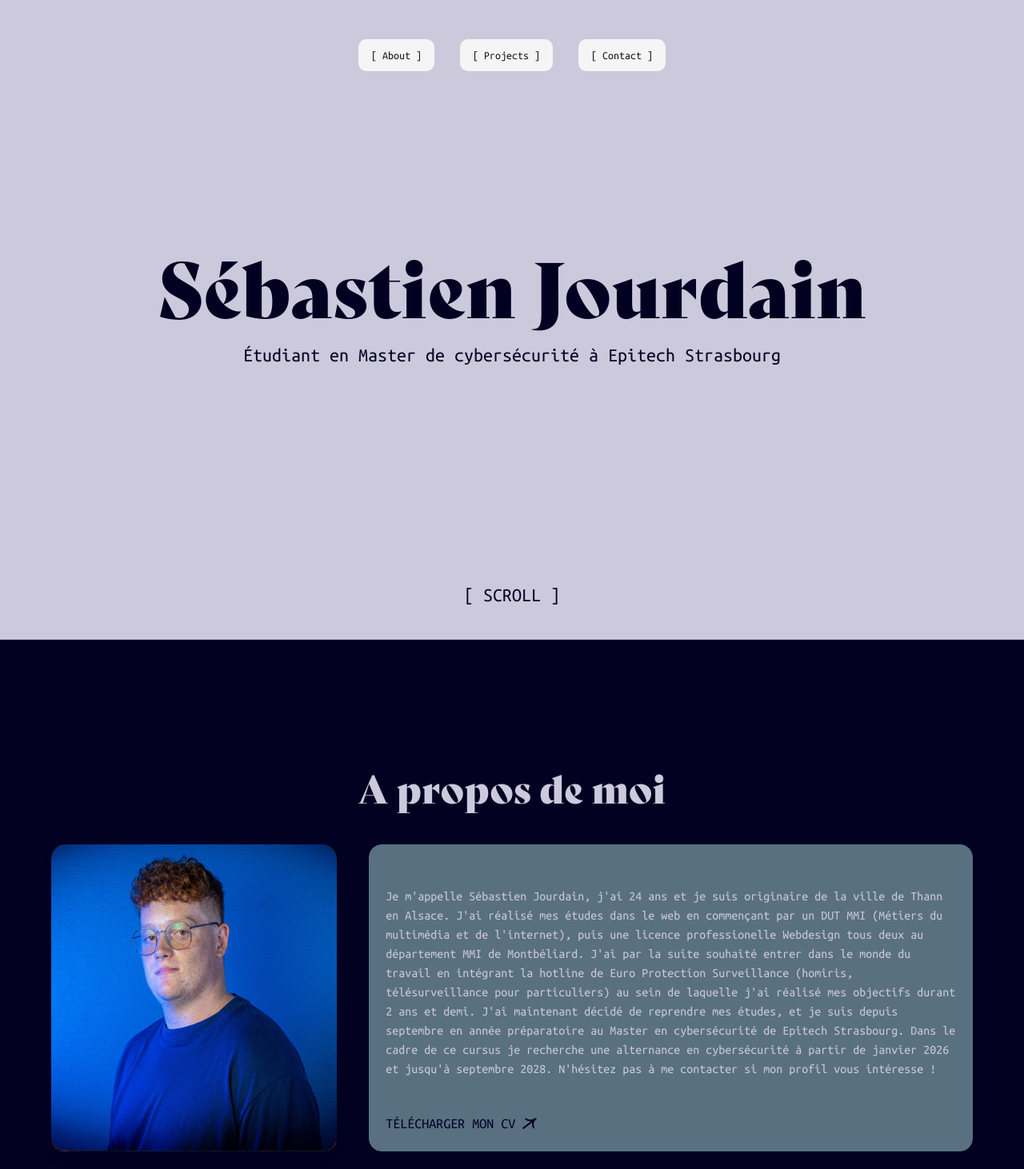
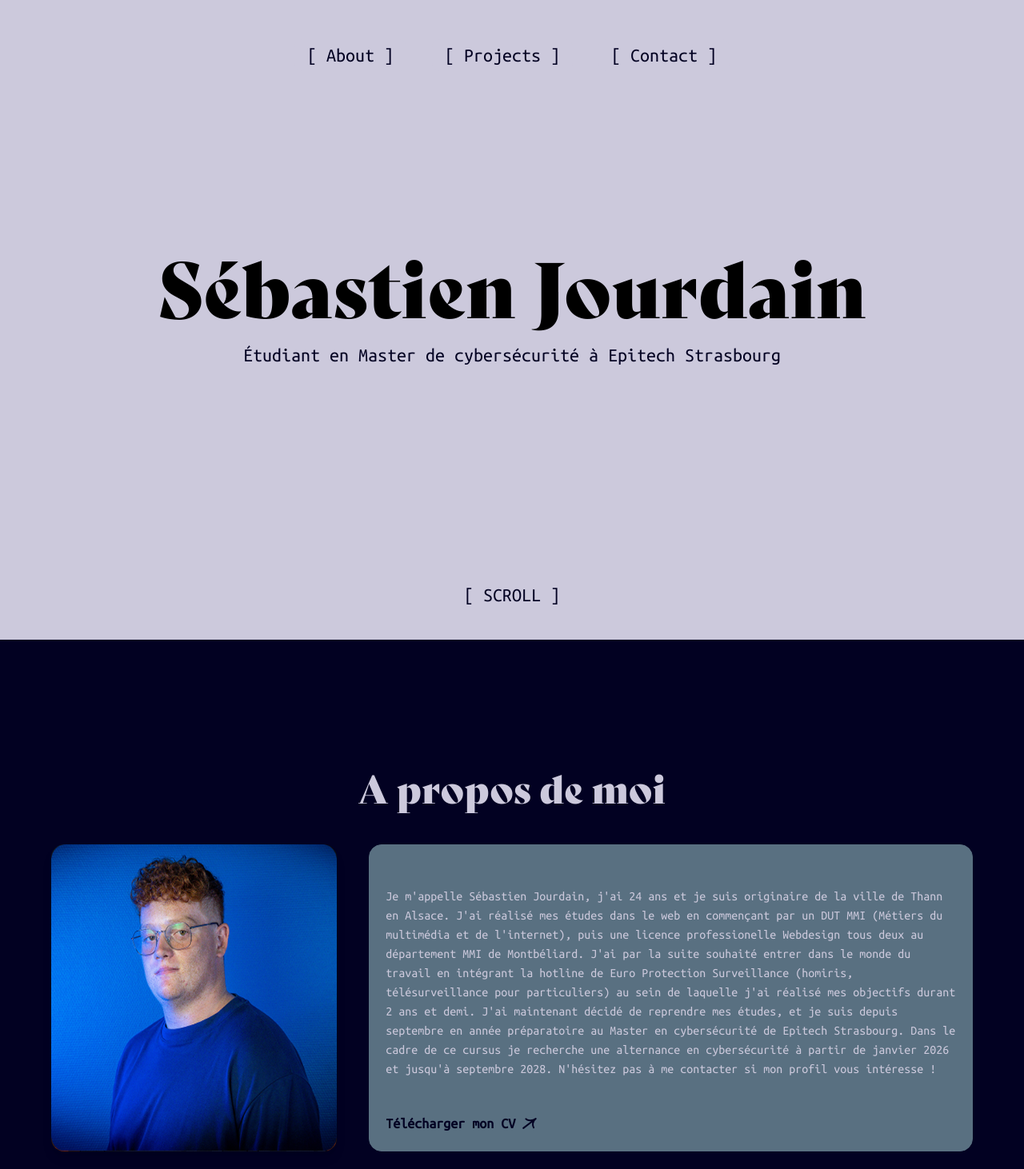
Before and after one commit to SebastienJourdain/Portfolio2025, a Next.js app: page / in a window 1280 px wide. Shown: the top 1462 px of the page at 80% size. Built offline with nearby package versions, Linux system fonts and the light colour scheme.

Commit message:
ajout animations navbar,hero & download about

```diff
--- a/components/About.js
+++ b/components/About.js
@@ -1,5 +1,6 @@
 "use client";
 import { useEffect, useRef } from "react";
+import DecryptedText from '@/components/ui/shadcn-io/decrypted-text';
 
 export default function About() {
   const skills = [
@@ -107,23 +108,33 @@ export default function About() {
           <p className="mb-6 text-dominante">
             Je m'appelle Sébastien Jourdain, j'ai 24 ans et je suis originaire
             de la ville de Thann en Alsace. J'ai réalisé mes études dans le web
-            en commençant par un DUT MMI (Métiers du multimédia et
-            de l'internet), puis une licence professionelle Webdesign tous deux
-            au département MMI de Montbéliard. J'ai par la suite souhaité
-            entrer dans le monde du travail en intégrant la hotline de Euro Protection
-            Surveillance (homiris, télésurveillance pour particuliers) au sein de laquelle
-            j'ai réalisé mes objectifs durant 2 ans et demi. J'ai maintenant décidé de reprendre
-            mes études, et je suis depuis septembre en année préparatoire au Master en cybersécurité
-            de Epitech Strasbourg. Dans le cadre de ce cursus je recherche une alternance en cybersécurité
-            à partir de janvier 2026 et jusqu'à septembre 2028. N'hésitez pas à me contacter si mon profil vous intéresse !
+            en commençant par un DUT MMI (Métiers du multimédia et de
+            l'internet), puis une licence professionelle Webdesign tous deux au
+            département MMI de Montbéliard. J'ai par la suite souhaité entrer
+            dans le monde du travail en intégrant la hotline de Euro Protection
+            Surveillance (homiris, télésurveillance pour particuliers) au sein
+            de laquelle j'ai réalisé mes objectifs durant 2 ans et demi. J'ai
+            maintenant décidé de reprendre mes études, et je suis depuis
+            septembre en année préparatoire au Master en cybersécurité de
+            Epitech Strasbourg. Dans le cadre de ce cursus je recherche une
+            alternance en cybersécurité à partir de janvier 2026 et jusqu'à
+            septembre 2028. N'hésitez pas à me contacter si mon profil vous
+            intéresse !
           </p>
 
           <a
             href="Cv_Sebastien_Jourdain.pdf"
             download
-            className="inline-flex text-lg text-bold text-secondaire items-center gap-2 w-fit"
+            className="inline-flex text-lg font-bold text-secondaire items-center gap-2 w-fit"
           >
-            TÉLÉCHARGER MON CV
+            <DecryptedText
+              text="Télécharger mon CV"
+              speed={60}
+              maxIterations={15}
+              sequential={false}
+              encryptedClassName="text-lg text-secondaire"
+              animateOn="hover"
+            />
             <img
               src="img/icones/cvdownload.svg"
               alt="download icon"
--- a/components/Hero.js
+++ b/components/Hero.js
@@ -1,9 +1,6 @@
 "use client";
 
-import { ArrowRight } from "lucide-react";
-import { FlipButton } from '@/components/ui/shadcn-io/flip-button';
-import DecryptedText from '@/components/ui/shadcn-io/decrypted-text';
-import TextPressure from '@/components/ui/shadcn-io/text-pressure';
+import TypingText from "@/components/ui/shadcn-io/typing-text";
 
 export default function Hero() {
   const scrollToProjects = () => {
@@ -11,18 +8,28 @@ export default function Hero() {
   };
 
   return (
-    <section id="home" className="min-h-screen flex items-center justify-center bg-dominante"
+    <section
+      id="home"
+      className="min-h-screen flex items-center justify-center bg-dominante"
     >
       <div className="max-w-7xl w-full mx-auto flex flex-col justify-between items-center text-center min-h-screen py-10">
-
         <div className="flex flex-col items-center justify-center flex-grow">
           <h2 className="text-5xl md:text-8xl mb-6 font-heading text-secondaire">
-            Sébastien Jourdain
+            <TypingText
+              text={["Sébastien Jourdain"]}
+              typingSpeed={75}
+              pauseDuration={1500}
+              showCursor={true}
+              cursorCharacter="|"
+              className="text-5xl md:text-8xl font-heading text-secondaire"
+              variableSpeed={{ min: 50, max: 120 }}
+              hideCursorOnComplete={true}
+            />
           </h2>
+
           <p className="text-xl md:text-2xl text-secondaire">
             Étudiant en Master de cybersécurité à Epitech Strasbourg
           </p>
-
         </div>
 
         <p className="text-xl md:text-2xl text-secondaire ">[ SCROLL ]</p>
--- a/components/Navbar.js
+++ b/components/Navbar.js
@@ -41,8 +41,7 @@ export default function Navbar() {
         <ul className=" md:flex gap-8 items-center">
           {navItems.map((item) => (
             <li className='w-full text-center' key={item.id}>
-
-              <LiquidButton>{item.label}</LiquidButton>
+              <LiquidButton onClick={() => scrollToSection(item.id)}>{item.label}</LiquidButton>
             </li>
           ))}
         </ul>
--- a/components/ui/shadcn-io/flip-button/index.jsx
+++ b/components/ui/shadcn-io/flip-button/index.jsx
@@ -57,7 +57,7 @@ function FlipButton({
         transition={transition}
         className={cn(
           DEFAULT_SPAN_CLASS_NAME,
-          'bg-muted text-black dark:text-white',
+          'bg-fond text-secondaire',
           frontClassName
         )}>
         {frontText}
--- a/components/ui/shadcn-io/liquid-button/index.jsx
+++ b/components/ui/shadcn-io/liquid-button/index.jsx
@@ -11,7 +11,7 @@ const buttonVariants = cva(
     variants: {
       variant: {
         default:
-          'text-primary hover:text-primary-foreground !bg-muted [--liquid-button-color:var(--primary)]',
+          'text-secondaire text-xl md:text-2xl hover:text-dominante !bg-dominante [--liquid-button-color:var(--color-secondaire)]',
         outline:
           'border !bg-background dark:!bg-input/30 dark:border-input [--liquid-button-color:var(--primary)]',
         secondary:
--- /dev/null
+++ b/components/ui/shadcn-io/typing-text/index.jsx
@@ -0,0 +1,98 @@
+"use client";
+
+import { useState, useEffect } from "react";
+
+export default function TypingText({
+  text,
+  typingSpeed = 75,
+  pauseDuration = 1500,
+  showCursor = true,
+  cursorCharacter = "|",
+  className = "",
+  textColors = ["#000000"],
+  variableSpeed,
+  hideCursorOnComplete = false,
+}) {
+  const [displayText, setDisplayText] = useState("");
+  const [currentIndex, setCurrentIndex] = useState(0);
+  const [charIndex, setCharIndex] = useState(0);
+  const [isDeleting, setIsDeleting] = useState(false);
+  const [isPaused, setIsPaused] = useState(false);
+  const [isComplete, setIsComplete] = useState(false);
+
+  useEffect(() => {
+    const currentText = text[currentIndex];
+
+    const getTypingSpeed = () => {
+      if (variableSpeed) {
+        return (
+          Math.random() * (variableSpeed.max - variableSpeed.min) +
+          variableSpeed.min
+        );
+      }
+      return typingSpeed;
+    };
+
+    if (isPaused) {
+      const pauseTimeout = setTimeout(() => {
+        setIsPaused(false);
+        setIsDeleting(true);
+      }, pauseDuration);
+      return () => clearTimeout(pauseTimeout);
+    }
+
+    if (!isDeleting && charIndex < currentText.length) {
+      const timeout = setTimeout(() => {
+        setDisplayText(currentText.substring(0, charIndex + 1));
+        setCharIndex(charIndex + 1);
+      }, getTypingSpeed());
+      return () => clearTimeout(timeout);
+    } else if (!isDeleting && charIndex === currentText.length) {
+      if (hideCursorOnComplete && currentIndex === text.length - 1) {
+        setIsComplete(true);
+      } else {
+        setIsPaused(true);
+      }
+    } else if (isDeleting && charIndex > 0) {
+      const timeout = setTimeout(() => {
+        setDisplayText(currentText.substring(0, charIndex - 1));
+        setCharIndex(charIndex - 1);
+      }, typingSpeed / 2);
+      return () => clearTimeout(timeout);
+    } else if (isDeleting && charIndex === 0) {
+      setIsDeleting(false);
+      setCurrentIndex((currentIndex + 1) % text.length);
+    }
+  }, [
+    charIndex,
+    currentIndex,
+    isDeleting,
+    isPaused,
+    text,
+    typingSpeed,
+    pauseDuration,
+    textColors,
+    variableSpeed,
+    hideCursorOnComplete,
+  ]);
+
+  const currentColor = textColors[currentIndex % textColors.length];
+
+  return (
+    <span className={className}>
+      <span style={{ color: currentColor }}>{displayText}</span>
+      {showCursor && !isComplete && (
+        <span
+          className="inline-block animate-pulse align-middle"
+          style={{
+            color: currentColor,
+            lineHeight: 'inherit',
+            verticalAlign: 'baseline'
+          }}
+        >
+          {cursorCharacter}
+        </span>
+      )}
+    </span>
+  );
+}
--- a/package.json
+++ b/package.json
@@ -15,6 +15,7 @@
     "@tailwindcss/typography": "^0.5.19",
     "class-variance-authority": "^0.7.1",
     "clsx": "^2.1.1",
+    "gsap": "^3.13.0",
     "lucide-react": "^0.544.0",
     "motion": "^12.23.24",
     "next": "15.5.4",
```
Also changed, not shown: 1 other file (tests, documents, lock files or other folders).
